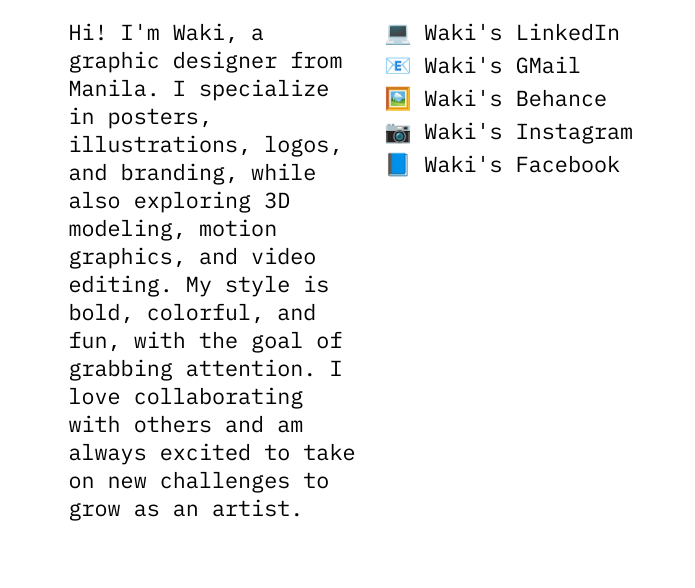
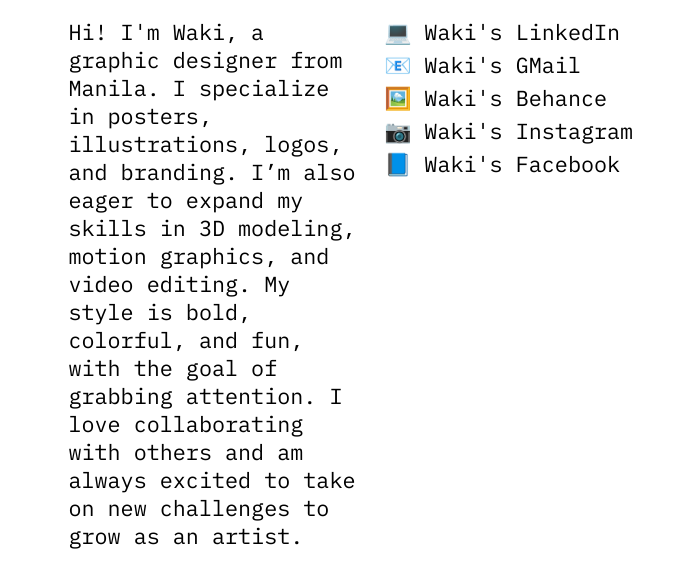
Before and after one commit to woobearr/Waki-s-Works, a plain HTML site: page index.html in a window 1280 px wide. Shown: the full height of the page, 270-965 px from the left. Drawn offline with Linux system fonts and the light colour scheme.

Commit message:
update4 index.html

```diff
--- a/index.html
+++ b/index.html
@@ -359,7 +359,7 @@
       "about-me": {
         background: "#FFF",
         content: [
-        { type: "description", desc: "Hi! I'm Waki, a graphic designer from Manila. I specialize in posters, illustrations, logos, and branding, while also exploring 3D modeling, motion graphics, and video editing. My style is bold, colorful, and fun, with the goal of grabbing attention. I love collaborating with others and am always excited to take on new challenges to grow as an artist." },
+        { type: "description", desc: "Hi! I'm Waki, a graphic designer from Manila. I specialize in posters, illustrations, logos, and branding. I’m also eager to expand my skills in 3D modeling, motion graphics, and video editing. My style is bold, colorful, and fun, with the goal of grabbing attention. I love collaborating with others and am always excited to take on new challenges to grow as an artist." },
         { type: "social-media", links: [
             { href: "https://github.com", icon: "💻 Waki's LinkedIn" },
             { href: "mailto:oaquiiv@gmail.com", icon: "📧 Waki's GMail" },
```
